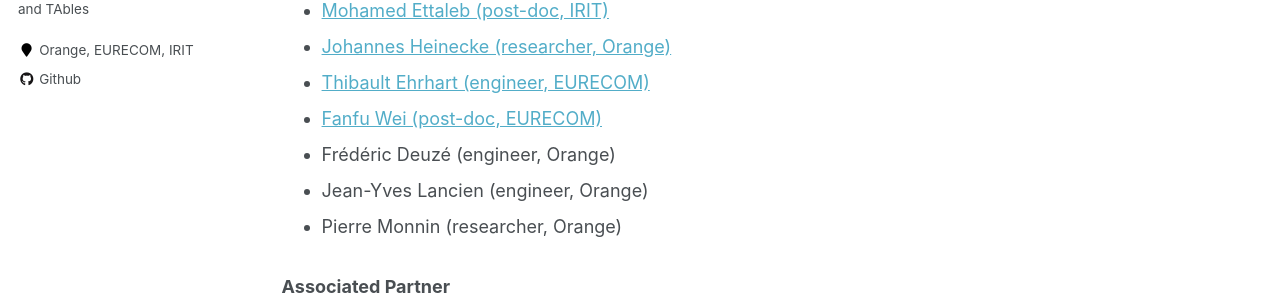
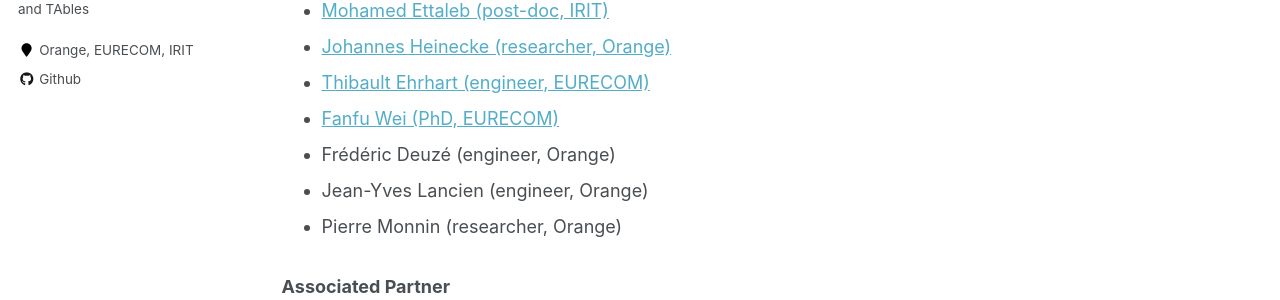
Before and after one commit to ecladatta/ecladatta.github.io, a Jekyll site: the page built from _pages/about.md, in a window 1280 px wide and 900 px high, scrolled down 1558 px. Shown: the part 314-614 px from the top of the window. Built offline with Jekyll 4.4.1, drawn with Linux system fonts in a browser that asks for light colours.

Commit message:
Update about.md

```diff
--- a/_pages/about.md
+++ b/_pages/about.md
@@ -44,7 +44,7 @@ The ECLADATTA project aims at leveraging this complementarity between tables, te
 * [Mohamed Ettaleb (post-doc, IRIT)](https://scholar.google.com/citations?user=w1V8ka4AAAAJ&hl=fr)
 * [Johannes Heinecke (researcher, Orange)](https://scholar.google.com/citations?user=PNPtZ8YAAAAJ&hl=en)
 * [Thibault Ehrhart (engineer, EURECOM)](https://ehrh.art/)
-* [Fanfu Wei (post-doc, EURECOM)](https://www.eurecom.fr/fr/people/wei-fanfu)
+* [Fanfu Wei (PhD, EURECOM)](https://www.eurecom.fr/fr/people/wei-fanfu)
 * Frédéric Deuzé (engineer, Orange)
 * Jean-Yves Lancien (engineer, Orange)
 * Pierre Monnin (researcher, Orange)
```
